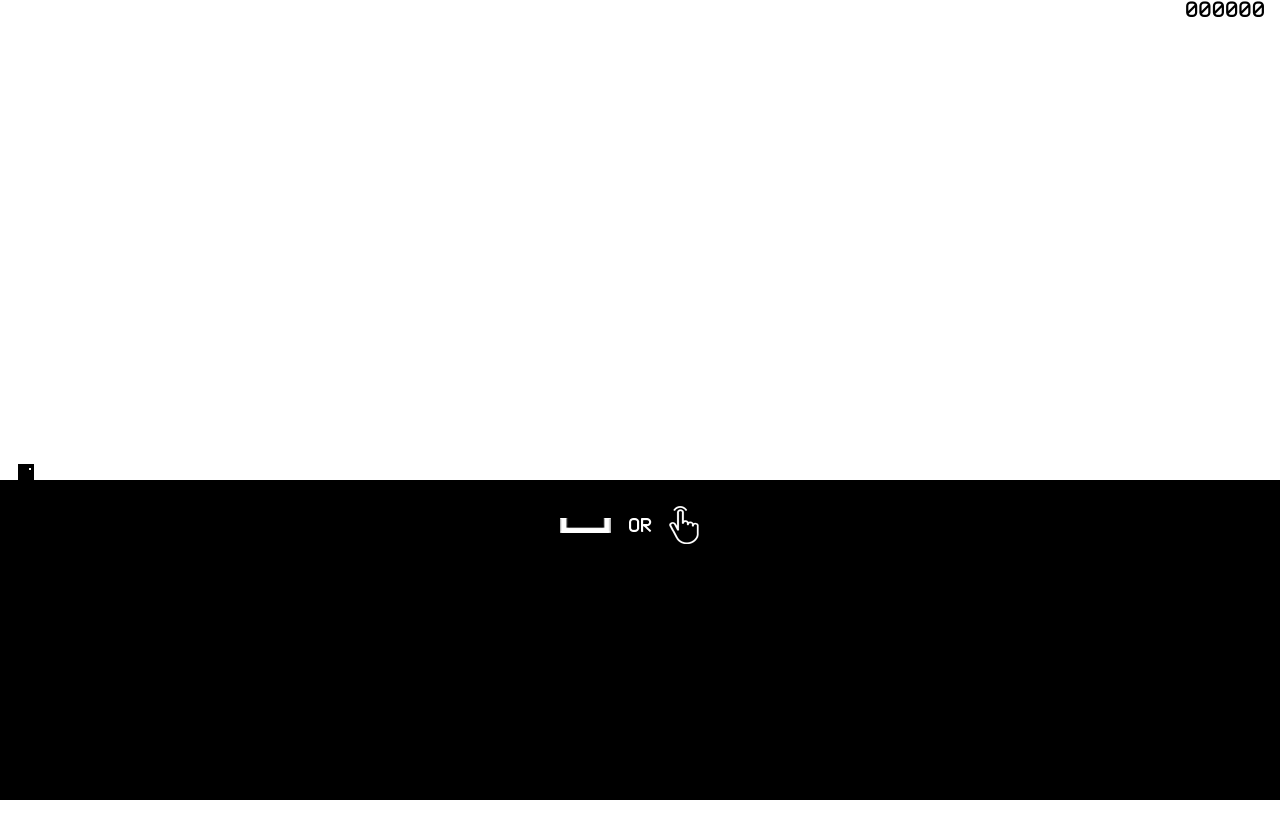
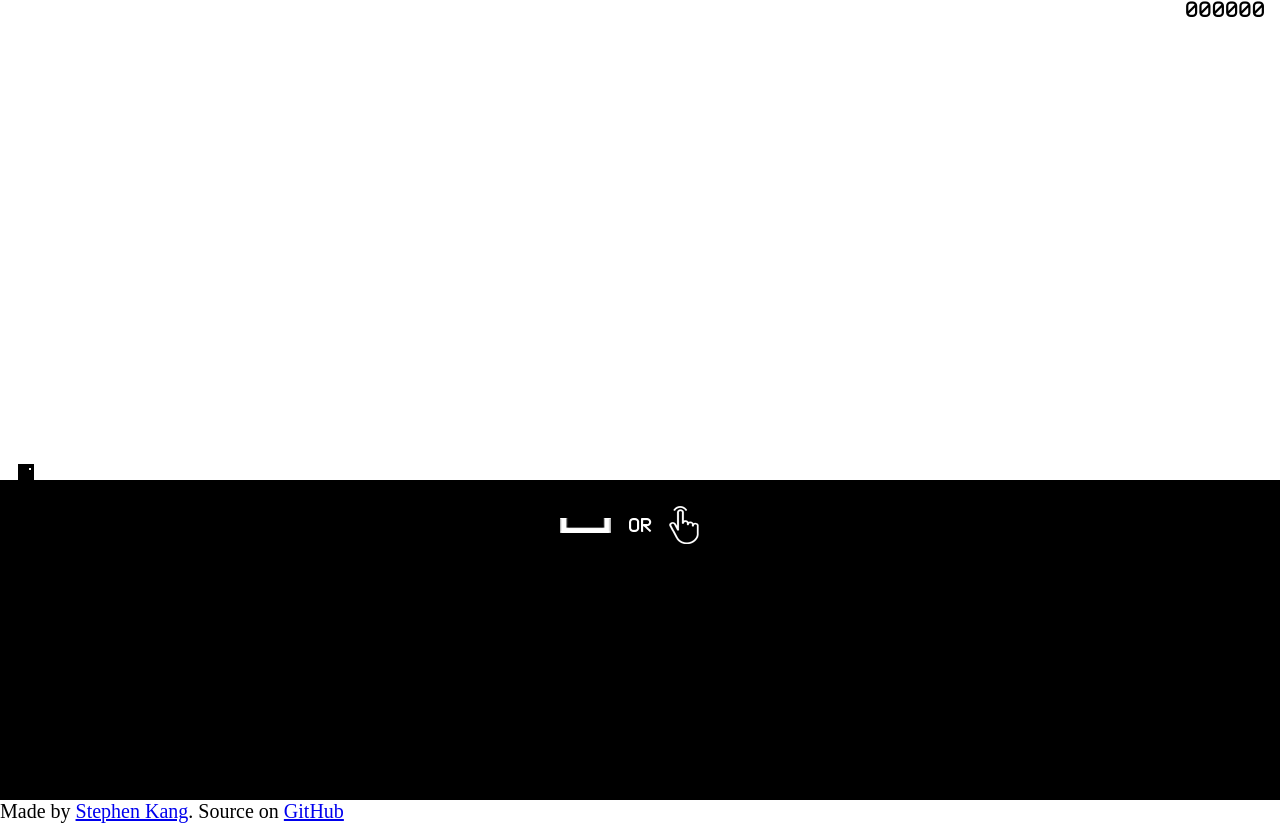
Before and after one commit to sacert/Mountain-Jumper, a plain HTML site: page index.html in a window 1280 px wide. Before the commit the page ends 800 px from the top, so only its background shows below. Drawn offline with Linux system fonts and the light colour scheme.

Commit message:
Update index.html

```diff
--- a/index.html
+++ b/index.html
@@ -12,6 +12,7 @@
 		<div id="ground">
 			<img id="guide" src="assets/guide.png"> </div>
 		</div>
+		<div class="footer">Made by <a href="https://github.com/sacert">Stephen Kang</a>. Source on <a href="https://github.com/sacert/Mountain-Jumper">GitHub</a></div>
         <script src='javascript/game.js'></script>
 		<script src='javascript/blob.js'></script>
 		<script src='javascript/cloud.js'></script>
```
